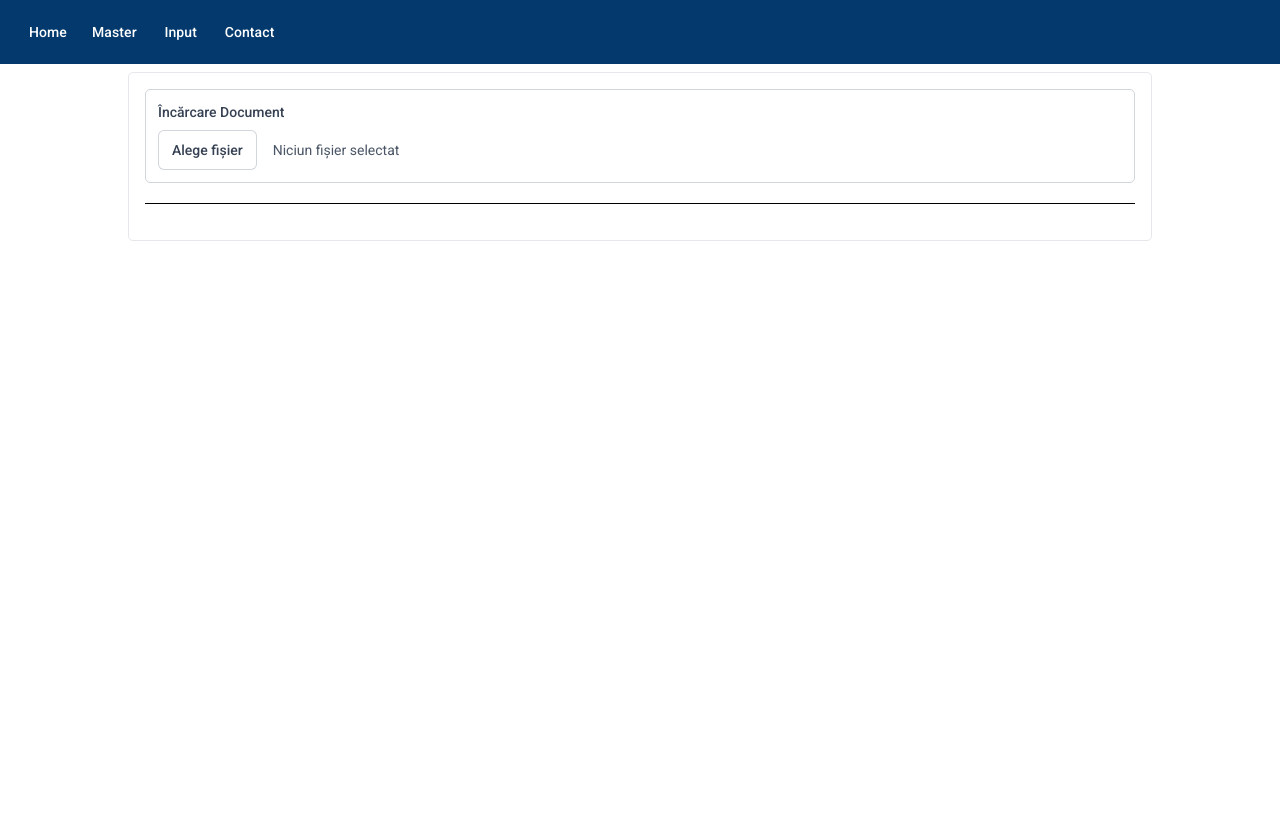
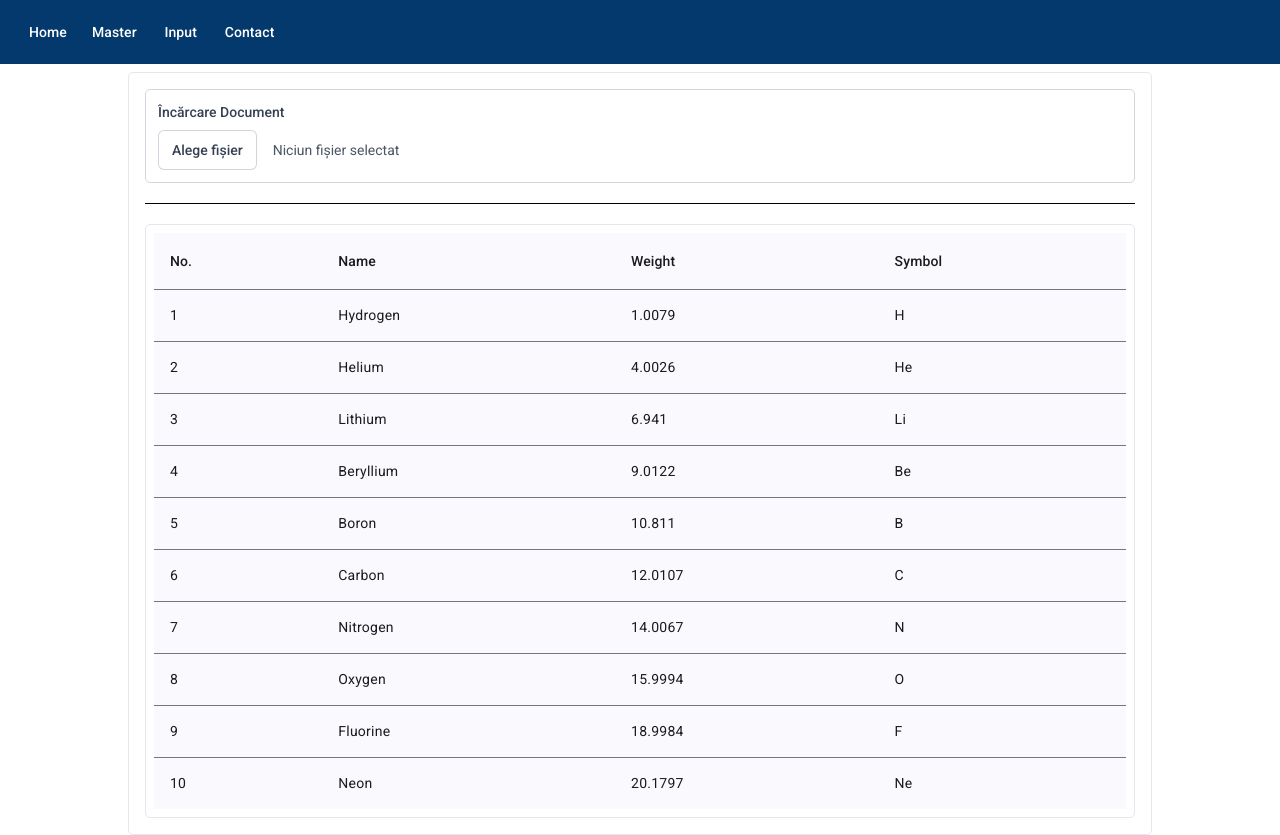
Before and after one commit to mta135/angular-angular-practice-app, an Angular app: page /sendemail in a window 1280 px wide. Before the commit the page ends 800 px from the top, so only its background shows below. Built offline with nearby package versions, Linux system fonts and the light colour scheme.

Commit message:
Tabel. In progres

```diff
--- a/src/app/component/send-email/send-email.component.html
+++ b/src/app/component/send-email/send-email.component.html
@@ -28,4 +28,44 @@
 
     <hr class="mt-5 mb-5">
 
+    <div class="bg-white rounded-[5px] border border-gray-200 p-2">
+
+
+        <table mat-table [dataSource]="dataSource" class="mat-elevation-z8">
+
+            <!--- Note that these columns can be defined in any order.
+        The actual rendered columns are set as a property on the row definition" -->
+
+            <!-- Position Column -->
+            <ng-container matColumnDef="position">
+                <th mat-header-cell *matHeaderCellDef> No. </th>
+                <td mat-cell *matCellDef="let element"> {{element.position}} </td>
+            </ng-container>
+
+            <!-- Name Column -->
+            <ng-container matColumnDef="name">
+                <th mat-header-cell *matHeaderCellDef> Name </th>
+                <td mat-cell *matCellDef="let element"> {{element.name}} </td>
+            </ng-container>
+
+            <!-- Weight Column -->
+            <ng-container matColumnDef="weight">
+                <th mat-header-cell *matHeaderCellDef> Weight </th>
+                <td mat-cell *matCellDef="let element"> {{element.weight}} </td>
+            </ng-container>
+
+            <!-- Symbol Column -->
+            <ng-container matColumnDef="symbol">
+                <th mat-header-cell *matHeaderCellDef> Symbol </th>
+                <td mat-cell *matCellDef="let element"> {{element.symbol}} </td>
+            </ng-container>
+
+            <tr mat-header-row *matHeaderRowDef="displayedColumns"></tr>
+            <tr mat-row *matRowDef="let row; columns: displayedColumns;"></tr>
+        </table>
+
+
+
+    </div>
+
 </div>
--- a/src/app/component/send-email/send-email.component.scss
+++ b/src/app/component/send-email/send-email.component.scss
@@ -2,3 +2,53 @@
     background-color: white;
     max-width: 100%;
 }
+
+
+
+.table-container {
+    background: #ffffff;
+    border-radius: 10px;
+    padding: 8px;
+    box-shadow: 0 1px 4px rgba(0, 0, 0, 0.05);
+}
+
+/* ======================
+   COMPACT TABLE STYLING
+   ====================== */
+.compact-table {
+    width: 100%;
+    border-collapse: collapse;
+    background-color: #ffffff;
+
+    /* Header */
+    th.mat-mdc-header-cell {
+        background-color: #f8f9fa;
+        color: #333;
+        font-weight: 600;
+        padding: 4px 8px;
+        /* mai mic decât default */
+        border-bottom: 1px solid #e0e0e0;
+    }
+
+    /* Cell styling */
+    td.mat-mdc-cell {
+        background-color: #ffffff;
+        padding: 4px 8px;
+        /* 🔸 reduce înălțimea rândurilor */
+        border-bottom: 1px solid #f0f0f0;
+        line-height: 1.2;
+        /* 🔸 micșorează spațiul vertical intern */
+    }
+
+    /* Hover efect */
+    tr.mat-mdc-row:hover td {
+        background-color: #f5faff;
+    }
+
+    /* Text alignment */
+    th.mat-mdc-header-cell,
+    td.mat-mdc-cell {
+        text-align: left;
+        vertical-align: middle;
+    }
+}
--- a/src/app/component/send-email/send-email.component.ts
+++ b/src/app/component/send-email/send-email.component.ts
@@ -1,14 +1,45 @@
 import { Component } from '@angular/core';
 import { MatCardModule } from '@angular/material/card';
 
+
+import { MatTableModule } from '@angular/material/table';
+
+
+export interface PeriodicElement {
+  name: string;
+  position: number;
+  weight: number;
+  symbol: string;
+}
+
+const ELEMENT_DATA: PeriodicElement[] = [
+  { position: 1, name: 'Hydrogen', weight: 1.0079, symbol: 'H' },
+  { position: 2, name: 'Helium', weight: 4.0026, symbol: 'He' },
+  { position: 3, name: 'Lithium', weight: 6.941, symbol: 'Li' },
+  { position: 4, name: 'Beryllium', weight: 9.0122, symbol: 'Be' },
+  { position: 5, name: 'Boron', weight: 10.811, symbol: 'B' },
+  { position: 6, name: 'Carbon', weight: 12.0107, symbol: 'C' },
+  { position: 7, name: 'Nitrogen', weight: 14.0067, symbol: 'N' },
+  { position: 8, name: 'Oxygen', weight: 15.9994, symbol: 'O' },
+  { position: 9, name: 'Fluorine', weight: 18.9984, symbol: 'F' },
+  { position: 10, name: 'Neon', weight: 20.1797, symbol: 'Ne' },
+];
+
+
+
 @Component({
   selector: 'app-send-email',
-  imports: [MatCardModule],
+  imports: [MatCardModule, MatTableModule],
   templateUrl: './send-email.component.html',
   styleUrl: './send-email.component.scss'
 })
+
+
+
 export class SendEmailComponent {
 
+  displayedColumns: string[] = ['position', 'name', 'weight', 'symbol'];
+  dataSource = ELEMENT_DATA;
 
   selectedFile: File | null = null;
 
```
